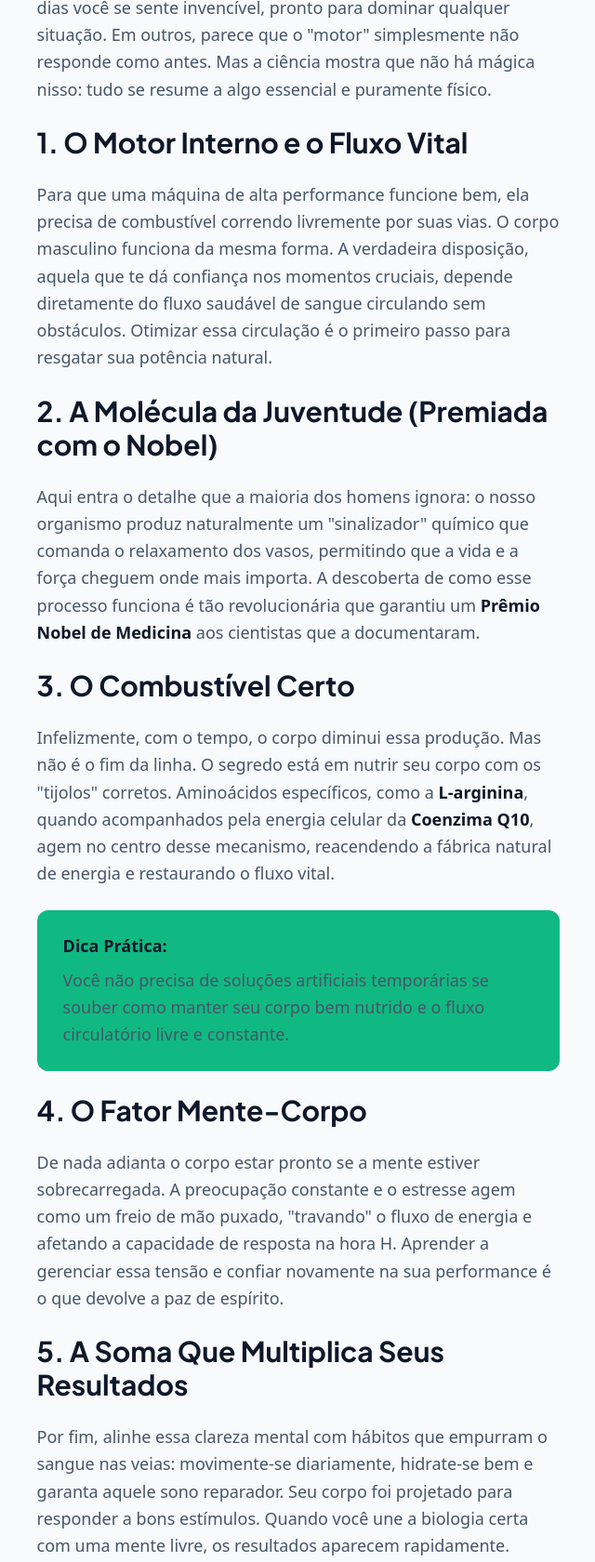
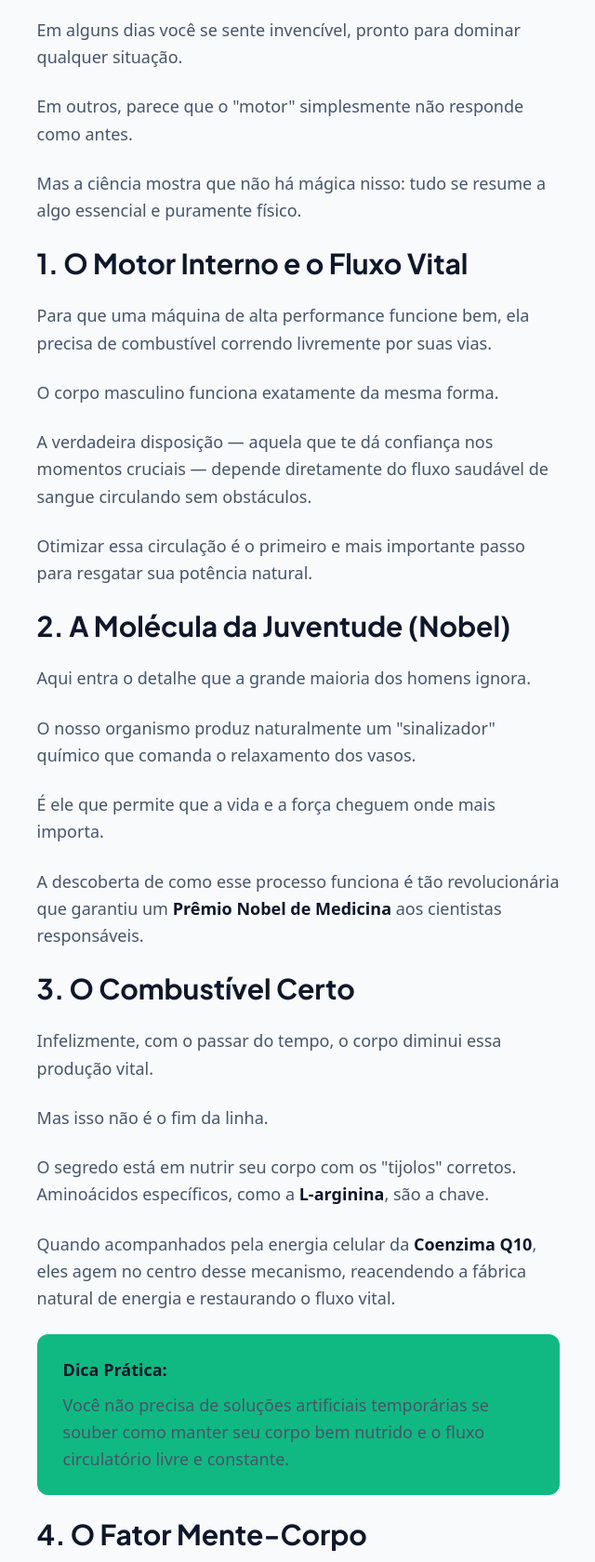
Before and after one commit to rafalaxl/organicodicas, a plain HTML site: page index.html in a window 1280 px wide. Shown: the part 351-2031 px from the top of the page at 93% size, without its empty margins (319-959 px from the left). Drawn offline with nearby package versions, Linux system fonts and the light colour scheme.

Commit message:
Optimize typography: mobile-first paragraph splitting

```diff
--- a/index.html
+++ b/index.html
@@ -39,27 +39,44 @@
 
     <main>
       <article class="space-y-6 mb-16 text-lg leading-relaxed text-secondary">
-        <p>A energia masculina muitas vezes parece um mistério. Em alguns dias você se sente invencível, pronto para dominar qualquer situação. Em outros, parece que o "motor" simplesmente não responde como antes. Mas a ciência mostra que não há mágica nisso: tudo se resume a algo essencial e puramente físico.</p>
+        <p>A energia masculina muitas vezes parece um mistério.</p>
+        <p>Em alguns dias você se sente invencível, pronto para dominar qualquer situação.</p>
+        <p>Em outros, parece que o "motor" simplesmente não responde como antes.</p>
+        <p>Mas a ciência mostra que não há mágica nisso: tudo se resume a algo essencial e puramente físico.</p>
 
-        <h2 class="font-heading text-3xl font-bold mt-10 mb-4 text-primary">1. O Motor Interno e o Fluxo Vital</h2>
-        <p>Para que uma máquina de alta performance funcione bem, ela precisa de combustível correndo livremente por suas vias. O corpo masculino funciona da mesma forma. A verdadeira disposição, aquela que te dá confiança nos momentos cruciais, depende diretamente do fluxo saudável de sangue circulando sem obstáculos. Otimizar essa circulação é o primeiro passo para resgatar sua potência natural.</p>
+        <h2 class="font-heading text-3xl font-bold mt-12 mb-4 text-primary">1. O Motor Interno e o Fluxo Vital</h2>
+        <p>Para que uma máquina de alta performance funcione bem, ela precisa de combustível correndo livremente por suas vias.</p>
+        <p>O corpo masculino funciona exatamente da mesma forma.</p>
+        <p>A verdadeira disposição — aquela que te dá confiança nos momentos cruciais — depende diretamente do fluxo saudável de sangue circulando sem obstáculos.</p>
+        <p>Otimizar essa circulação é o primeiro e mais importante passo para resgatar sua potência natural.</p>
 
-        <h2 class="font-heading text-3xl font-bold mt-10 mb-4 text-primary">2. A Molécula da Juventude (Premiada com o Nobel)</h2>
-        <p>Aqui entra o detalhe que a maioria dos homens ignora: o nosso organismo produz naturalmente um "sinalizador" químico que comanda o relaxamento dos vasos, permitindo que a vida e a força cheguem onde mais importa. A descoberta de como esse processo funciona é tão revolucionária que garantiu um <strong class="text-primary">Prêmio Nobel de Medicina</strong> aos cientistas que a documentaram.</p>
+        <h2 class="font-heading text-3xl font-bold mt-12 mb-4 text-primary">2. A Molécula da Juventude (Nobel)</h2>
+        <p>Aqui entra o detalhe que a grande maioria dos homens ignora.</p>
+        <p>O nosso organismo produz naturalmente um "sinalizador" químico que comanda o relaxamento dos vasos.</p>
+        <p>É ele que permite que a vida e a força cheguem onde mais importa.</p>
+        <p>A descoberta de como esse processo funciona é tão revolucionária que garantiu um <strong class="text-primary">Prêmio Nobel de Medicina</strong> aos cientistas responsáveis.</p>
 
-        <h2 class="font-heading text-3xl font-bold mt-10 mb-4 text-primary">3. O Combustível Certo</h2>
-        <p>Infelizmente, com o tempo, o corpo diminui essa produção. Mas não é o fim da linha. O segredo está em nutrir seu corpo com os "tijolos" corretos. Aminoácidos específicos, como a <strong class="text-primary">L-arginina</strong>, quando acompanhados pela energia celular da <strong class="text-primary">Coenzima Q10</strong>, agem no centro desse mecanismo, reacendendo a fábrica natural de energia e restaurando o fluxo vital.</p>
+        <h2 class="font-heading text-3xl font-bold mt-12 mb-4 text-primary">3. O Combustível Certo</h2>
+        <p>Infelizmente, com o passar do tempo, o corpo diminui essa produção vital.</p>
+        <p>Mas isso não é o fim da linha.</p>
+        <p>O segredo está em nutrir seu corpo com os "tijolos" corretos. Aminoácidos específicos, como a <strong class="text-primary">L-arginina</strong>, são a chave.</p>
+        <p>Quando acompanhados pela energia celular da <strong class="text-primary">Coenzima Q10</strong>, eles agem no centro desse mecanismo, reacendendo a fábrica natural de energia e restaurando o fluxo vital.</p>
 
         <div class="p-6 bg-energy-500 bg-opacity-10 rounded-xl border-l-4 border-energy-500 my-8">
-          <p class="text-primary font-semibold m-0">Dica Prática:</p>
-          <p class="mt-2 mb-0">Você não precisa de soluções artificiais temporárias se souber como manter seu corpo bem nutrido e o fluxo circulatório livre e constante.</p>
+          <p class="text-primary font-semibold mb-2">Dica Prática:</p>
+          <p class="m-0">Você não precisa de soluções artificiais temporárias se souber como manter seu corpo bem nutrido e o fluxo circulatório livre e constante.</p>
         </div>
 
-        <h2 class="font-heading text-3xl font-bold mt-10 mb-4 text-primary">4. O Fator Mente-Corpo</h2>
-        <p>De nada adianta o corpo estar pronto se a mente estiver sobrecarregada. A preocupação constante e o estresse agem como um freio de mão puxado, "travando" o fluxo de energia e afetando a capacidade de resposta na hora H. Aprender a gerenciar essa tensão e confiar novamente na sua performance é o que devolve a paz de espírito.</p>
+        <h2 class="font-heading text-3xl font-bold mt-12 mb-4 text-primary">4. O Fator Mente-Corpo</h2>
+        <p>De nada adianta o corpo estar pronto se a mente estiver sobrecarregada.</p>
+        <p>A preocupação constante e o estresse agem como um freio de mão puxado, "travando" o fluxo de energia e afetando a sua capacidade de resposta na hora H.</p>
+        <p>Aprender a gerenciar essa tensão e confiar novamente na sua performance é o que devolve a sua paz de espírito.</p>
 
-        <h2 class="font-heading text-3xl font-bold mt-10 mb-4 text-primary">5. A Soma Que Multiplica Seus Resultados</h2>
-        <p>Por fim, alinhe essa clareza mental com hábitos que empurram o sangue nas veias: movimente-se diariamente, hidrate-se bem e garanta aquele sono reparador. Seu corpo foi projetado para responder a bons estímulos. Quando você une a biologia certa com uma mente livre, os resultados aparecem rapidamente.</p>
+        <h2 class="font-heading text-3xl font-bold mt-12 mb-4 text-primary">5. A Soma Que Multiplica Seus Resultados</h2>
+        <p>Por fim, alinhe essa clareza mental com hábitos que empurram o sangue nas veias.</p>
+        <p>Movimente-se diariamente, hidrate-se bem e garanta aquele sono reparador.</p>
+        <p>Seu corpo foi projetado para responder a bons estímulos.</p>
+        <p>Quando você une a biologia certa com uma mente livre, os resultados aparecem rapidamente.</p>
       </article>
 
       <div class="text-center mb-16" id="cta-container">
```
